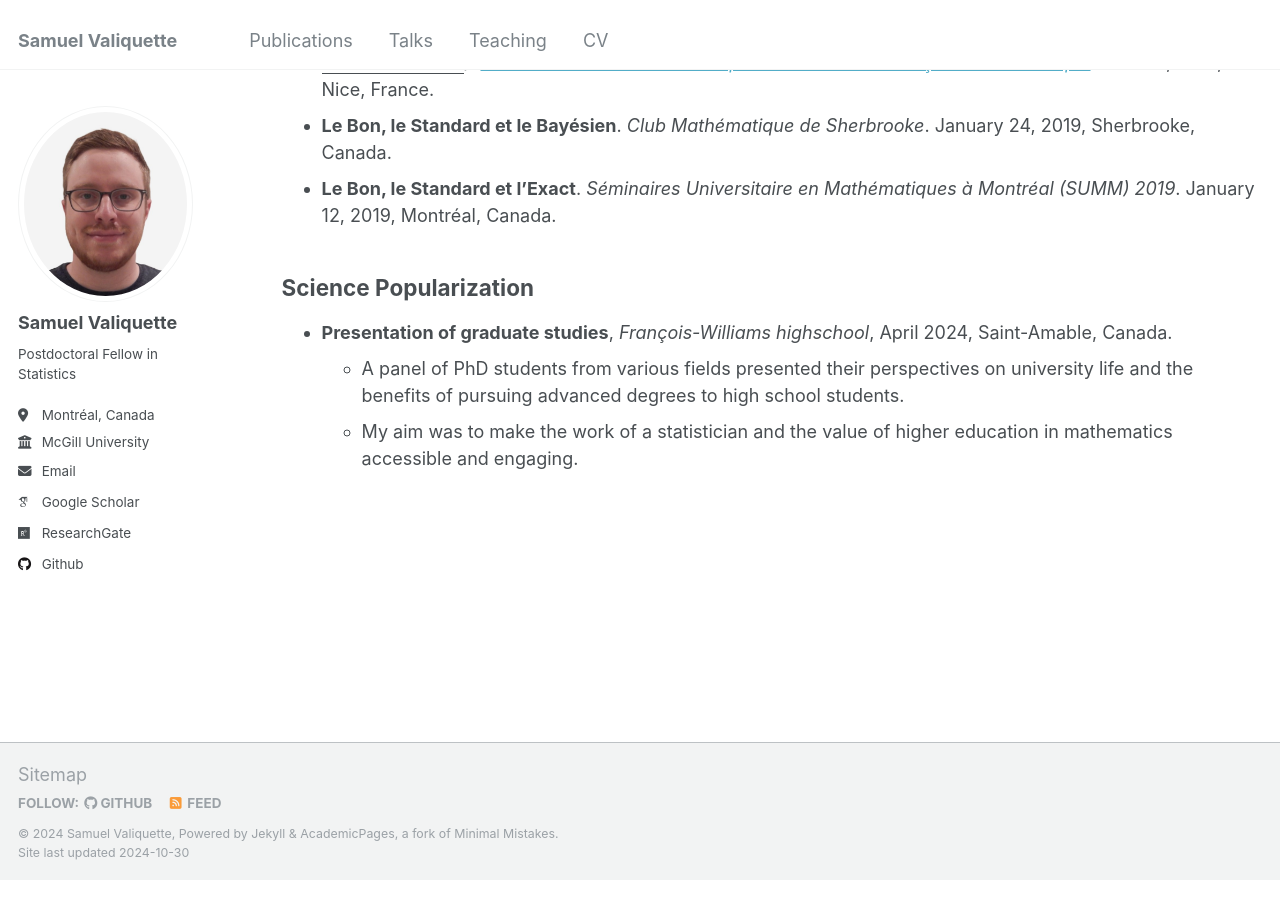
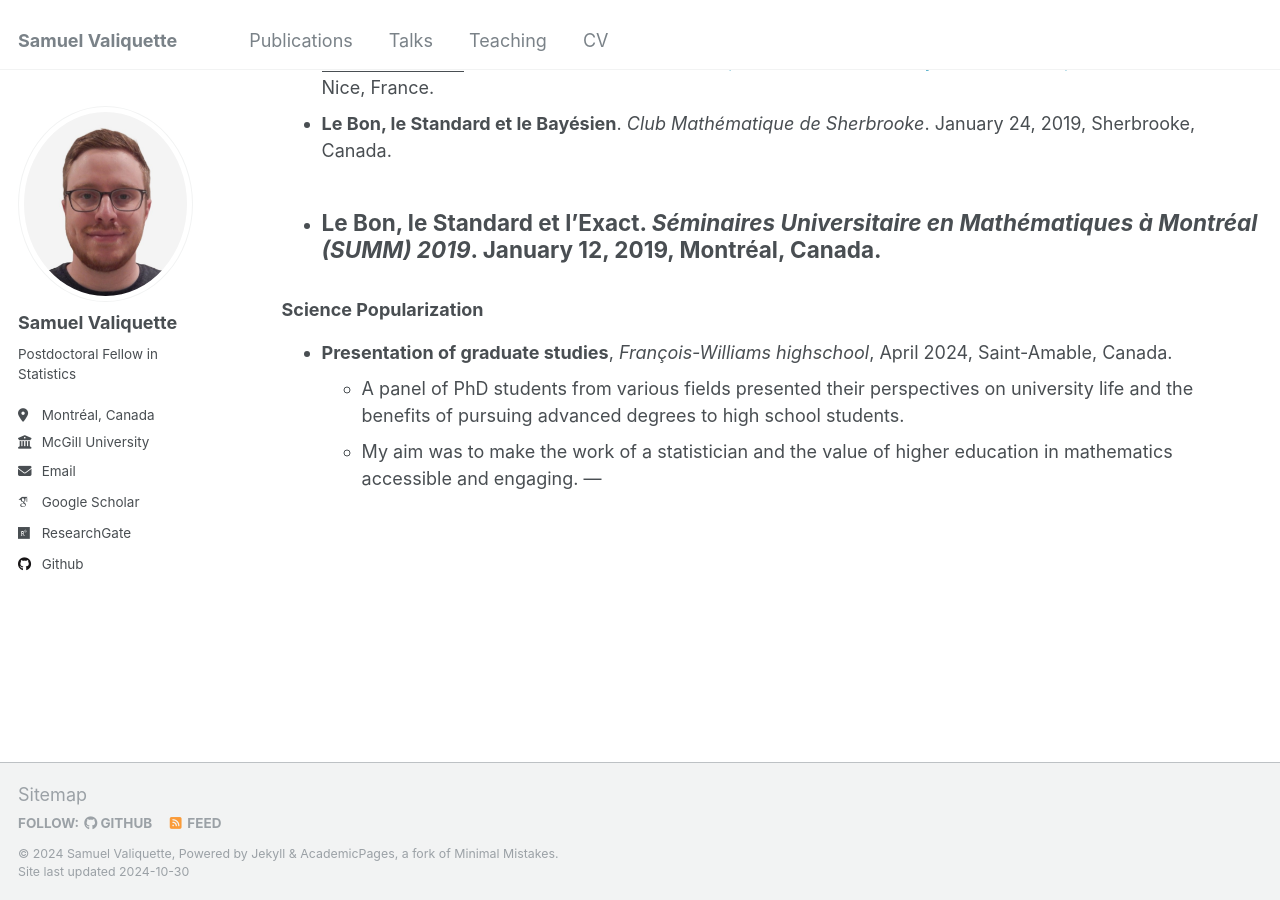
Before and after one commit to s-valiquette/s-valiquette.github.io, a Jekyll site: the page built from _pages/talks.md, in a window 1280 px wide and 900 px high, scrolled down 634 px. Built offline with Jekyll 4.4.1, drawn with Linux system fonts in a browser that asks for light colours; some web fonts are replaced.

```diff
--- a/_pages/talks.md
+++ b/_pages/talks.md
@@ -5,12 +5,11 @@ permalink: /talks/
 author_profile: true
 ---
 
-## Upcoming
+### Upcoming
+- **TBA** (<ins>Invited</ins>). *[McGill Statistics Seminars](https://mcgillstat.github.io/)*. January 17, 2025, Québec, Canada.
+---
 
-- **TBA** (<ins>Invited</ins>). *[McGill Statistics Seminars](https://mcgillstat.github.io/)*. January 17, 2025, Québec, Canada.
-
-
-## Past Talks
+### Past Talks
 - **Comportement extrême des mélanges Poisson** (<ins>Invited</ins>). *[Séminaire du CIMMUL](https://cimmul.fsg.ulaval.ca/event/seminaire-du-cimmul-statistique-simon-valiquette/)*. September 27, 2024, Québec, Canada.
 - **Modèle multivarié discret Tree Pólya Splitting** (<ins>Invited</ins>). *[Rencontres Scientifiques Montpellier-Sherbrooke](http://s-valiquette.github.io/files/colloque_statistique_UdeS_UM_2024.pdf)*. June 20, 2024, Sherbrooke, Canada.
 - **Multivariate Discrete Tree Pólya Splitting Distributions**. *[2024 SSC Annual Meeting](https://ssc.ca/en/meeting/annual/presentation/multivariate-discrete-tree-polya-splitting-distributions)*. June 4, 2024, St-John’s, Canada.
@@ -19,8 +18,10 @@ author_profile: true
 - **Choix de la loi d’intensité dans les mélanges de Poisson basé sur la théorie des valeurs extrêmes** (<ins>Virtual due to COVID-19</ins>). *[52èmes Journées de Statistiques de la Société Française de Statistique](https://jds2021.sciencesconf.org/program/details.html)*. June 10, 2021, Nice, France.
 - **Le Bon, le Standard et le Bayésien**. *Club Mathématique de Sherbrooke*. January 24, 2019, Sherbrooke, Canada.
 - **Le Bon, le Standard et l’Exact**. *Séminaires Universitaire en Mathématiques à Montréal (SUMM) 2019*. January 12, 2019, Montréal, Canada.
+---
 
-## Science Popularization
+### Science Popularization
 - **Presentation of graduate studies**, *François-Williams highschool*, April 2024, Saint-Amable, Canada.
   * A panel of PhD students from various fields presented their perspectives on university life and the benefits of pursuing advanced degrees to high school students.
   * My aim was to make the work of a statistician and the value of higher education in mathematics accessible and engaging.
+ ---
```
